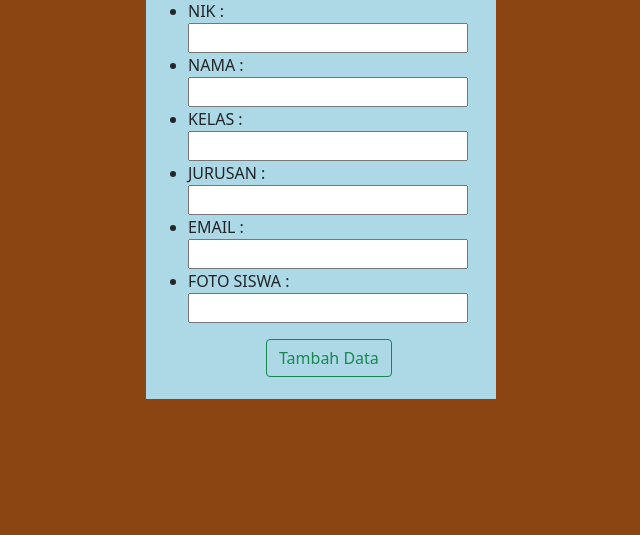
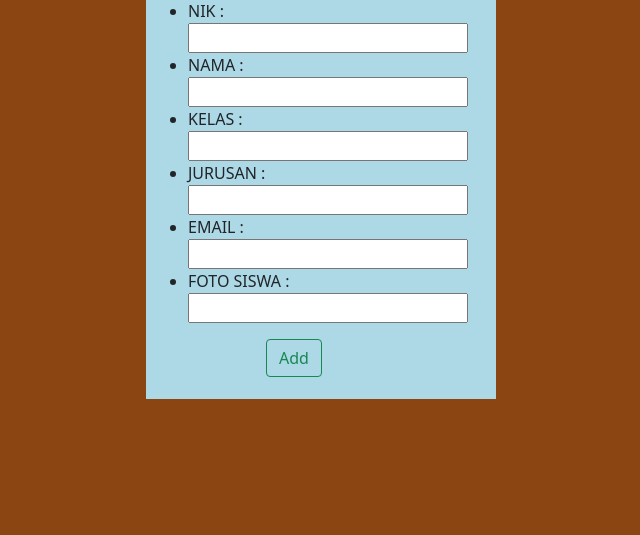
Before and after one commit to Muhammad-Ryan-Handhika-Susanto/Projek-CRUD-php-, a PHP site: page /tambah.php in a window 1280 px wide. Shown: the part 131-666 px from the top of the page, without its empty margins (364-1004 px from the left). Run offline with PHP 8.4, Linux system fonts and the light colour scheme.

Commit message:
Mengubah suatu kata

```diff
--- a/Projek CRUD/tambah.php
+++ b/Projek CRUD/tambah.php
@@ -98,7 +98,7 @@ if(isset($_POST['submit']) ) {
                 <input type="text" name="gambar" id="gambar" required>
             </li>
         </ul>
-                <button type="submit" name="submit" class="btn btn-outline-success">Tambah Data</button>
+                <button type="submit" name="submit" class="btn btn-outline-success">Add</button>
         </div>
     </form>
 </body>
```
